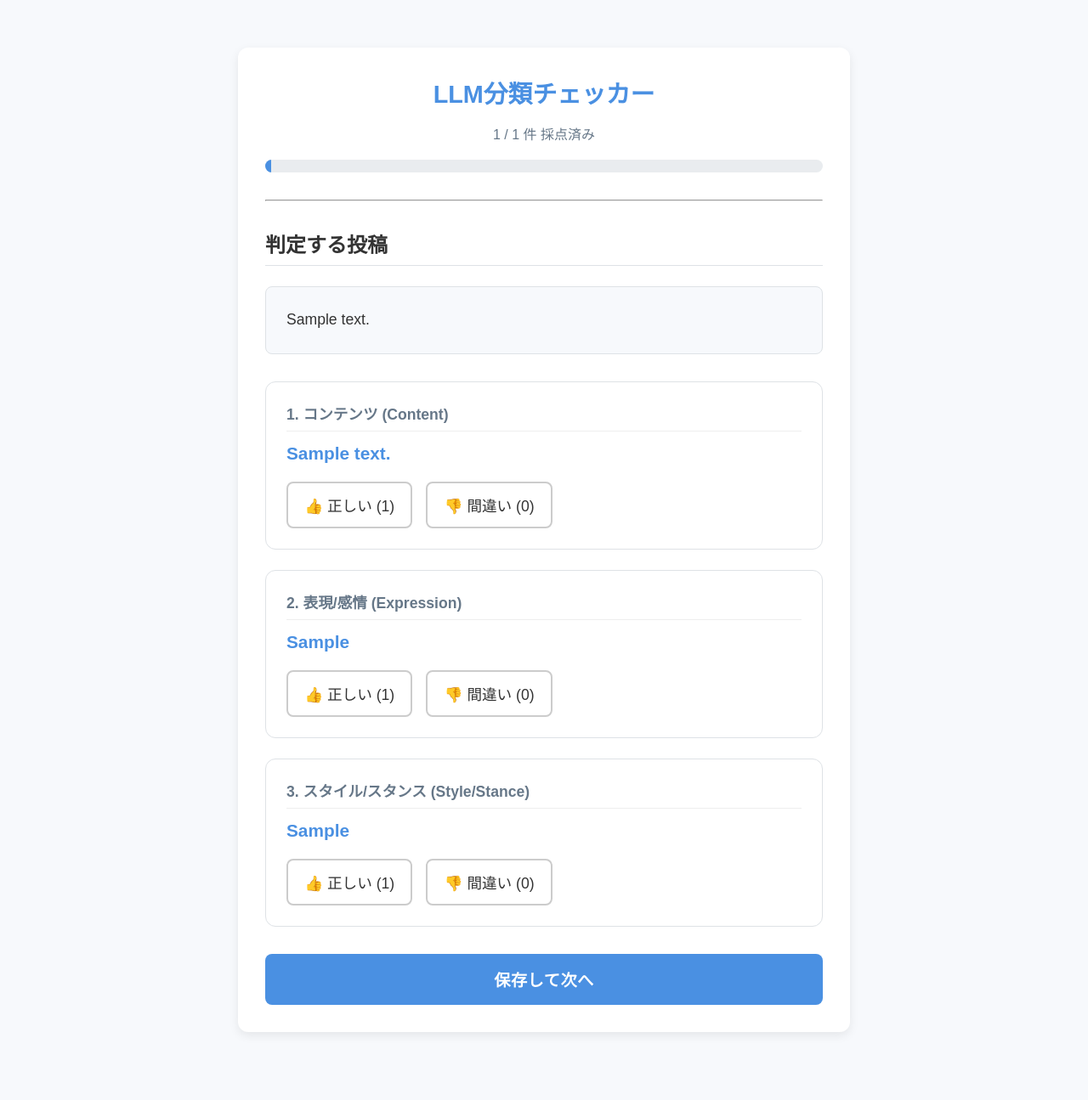
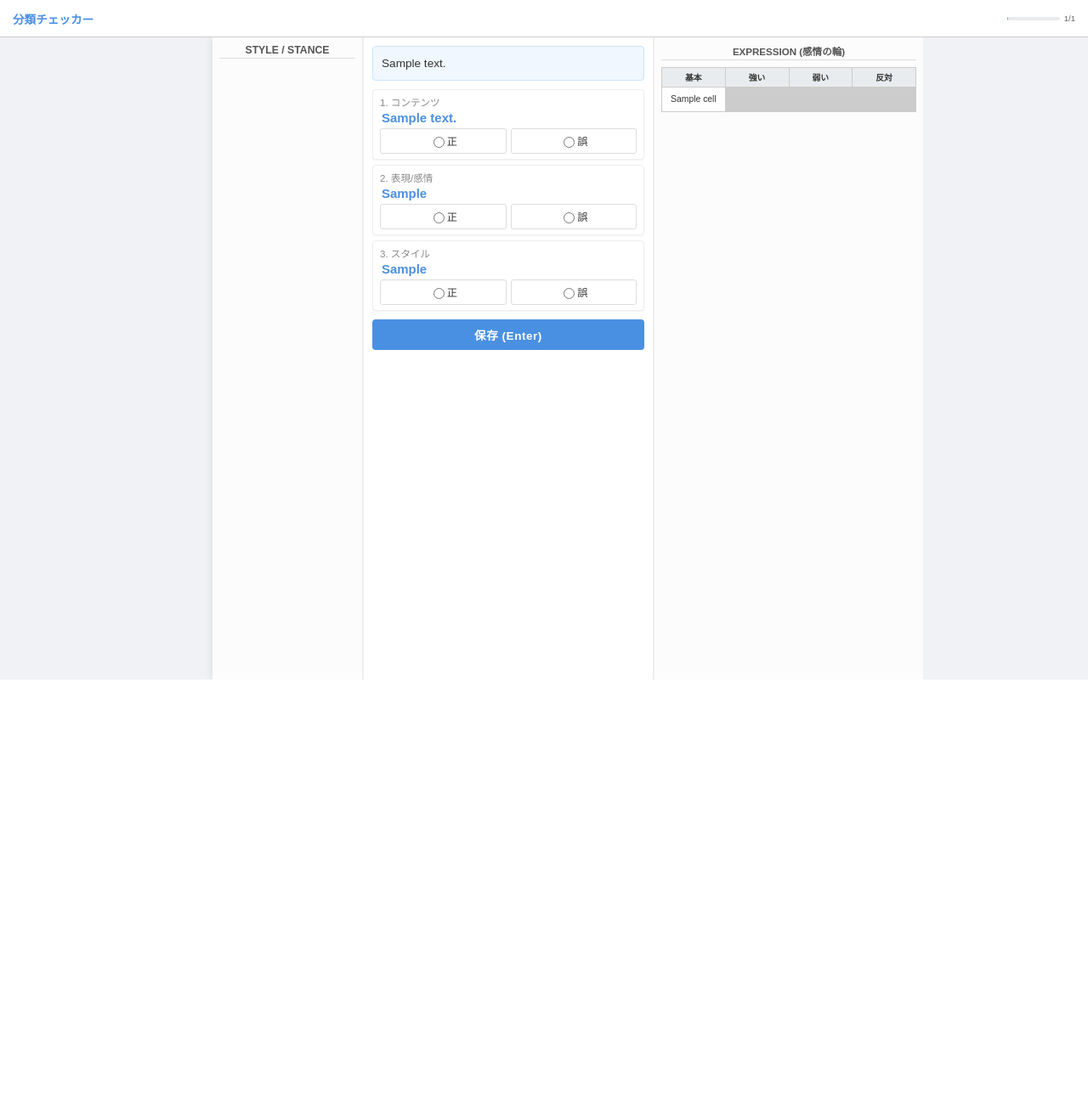
Before and after one commit to Yukihira00/kenkyuu, a FastAPI app: template templates/checker.html in a window 1280 px wide. Shown: the whole page at 85% size. After the commit the page ends 800 px from the top, so only its background shows below. Run offline with FastAPI, Linux system fonts and the light colour scheme; the template is opened without the code that fills it: most values are stand-ins (such as "Sample title", 1, 10 or a date in 2020).

Commit message:
項目追加

```diff
--- a/templates/checker.html
+++ b/templates/checker.html
@@ -6,164 +6,287 @@
     <meta name="viewport" content="width=device-width, initial-scale=1.0">
     <link rel="stylesheet" href="/static/style.css">
     <style>
+        /* --- 超コンパクト・レイアウト --- */
+        body {
+            margin: 0;
+            padding: 0;
+            background-color: #f0f2f5;
+            height: 100vh;
+            overflow: hidden; /* スクロール禁止 */
+            display: flex;
+            flex-direction: column;
+            font-size: 0.85em; /* 全体の文字を小さく */
+        }
+
+        /* ヘッダー */
+        .app-header {
+            background: white;
+            padding: 4px 15px;
+            border-bottom: 1px solid #ccc;
+            flex: 0 0 auto;
+            display: flex;
+            justify-content: space-between;
+            align-items: center;
+            height: 35px;
+            z-index: 10;
+        }
+        .app-header h1 { margin: 0; font-size: 1em; color: var(--primary-color); }
+
+        /* メインコンテナ（中央寄せ・幅固定） */
+        .main-container {
+            display: flex;
+            flex: 1;
+            overflow: hidden;
+            width: 100%;
+            justify-content: center; /* 画面中央に配置 */
+            background-color: #f0f2f5; /* 余白はグレー */
+        }
+
+        /* コンテンツラッパー（3カラムを束ねる） */
+        .content-wrapper {
+            display: flex;
+            width: 780px; /* 全体を約800pxに収める */
+            background-color: white;
+            box-shadow: 0 0 10px rgba(0,0,0,0.1);
+        }
+
+        /* --- 左サイドバー（スタイル一覧）: 極細 --- */
+        .sidebar-left {
+            width: 160px; /* 幅を固定 */
+            background: #fcfcfc;
+            border-right: 1px solid #eee;
+            overflow-y: auto;
+            padding: 8px;
+            flex-shrink: 0;
+            font-size: 0.9em;
+        }
+        .sidebar-left h3 { font-size: 1em; margin: 0 0 8px 0; color: #555; text-align: center; border-bottom: 1px solid #ddd; padding-bottom: 2px; }
+        .style-group { margin-bottom: 8px; }
+        .style-group h4 { margin: 0 0 2px 0; color: var(--primary-color); font-size: 0.9em; border-bottom: 1px dashed #ccc; }
+        .style-item { display: block; padding: 1px 0 1px 4px; color: #333; line-height: 1.2; }
+        .style-item:hover { background-color: #e9ecef; border-radius: 3px; }
+
+        /* --- 中央エリア（採点フォーム）: 固定幅 --- */
+        .center-content {
+            width: 320px; /* 幅を固定 */
+            flex-shrink: 0;
+            padding: 10px;
+            overflow-y: auto;
+            background: white;
+            border-right: 1px solid #eee;
+            border-left: 1px solid #eee;
+        }
+
+        /* --- 右サイドバー（感情一覧）: 固定幅 --- */
+        .sidebar-right {
+            width: 300px; /* 幅を固定（伸び縮みさせない） */
+            background: #fcfcfc;
+            border-left: 1px solid #eee;
+            overflow-y: auto;
+            padding: 8px;
+            flex-shrink: 0;
+            font-size: 0.85em;
+        }
+        .sidebar-right h3 { font-size: 1em; margin: 0 0 8px 0; color: #555; text-align: center; border-bottom: 1px solid #ddd; padding-bottom: 2px; }
+
+        /* 感情テーブル (Grid) */
+        .emotion-grid {
+            display: grid;
+            grid-template-columns: repeat(4, 1fr);
+            gap: 1px;
+            background-color: #ccc;
+            border: 1px solid #ccc;
+        }
+        .grid-header {
+            background-color: #e9ecef;
+            font-weight: bold;
+            text-align: center;
+            padding: 4px 1px;
+            font-size: 0.85em;
+        }
+        .grid-cell {
+            background-color: white;
+            text-align: center;
+            padding: 4px 1px;
+            display: flex;
+            align-items: center;
+            justify-content: center;
+            word-break: break-all;
+            min-height: 20px;
+            line-height: 1.1;
+            font-size: 0.9em;
+        }
+        .grid-cell:hover { background-color: #f0f8ff; }
+
+        /* --- 採点フォーム内の要素 --- */
         .post-text {
-            background-color: #f7f9fc;
-            border: 1px solid #dee2e6;
-            padding: 1.5rem;
-            border-radius: 8px;
-            font-size: 1.1em;
-            line-height: 1.7;
-            white-space: pre-wrap; /* 改行をそのまま表示 */
-            margin-bottom: 2rem;
+            background-color: #f0f7ff;
+            border: 1px solid #cce5ff;
+            padding: 10px;
+            border-radius: 4px;
+            font-size: 1em;
+            line-height: 1.4;
+            white-space: pre-wrap;
+            margin-bottom: 10px;
+            max-height: 120px;
+            overflow-y: auto;
         }
         .judgment-box {
-            border: 1px solid var(--border-color);
-            border-radius: var(--border-radius);
-            margin-bottom: 1.5rem;
-            padding: 1.5rem;
+            border: 1px solid #eee;
+            border-radius: 4px;
+            padding: 6px 8px;
+            margin-bottom: 6px;
+            background: #fff;
+            box-shadow: 0 1px 2px rgba(0,0,0,0.05);
         }
         .judgment-box h3 {
-            font-size: 1.1em;
-            color: var(--text-color-light);
-            margin-top: 0;
-            margin-bottom: 0.5rem;
-            padding-bottom: 0.5rem;
-            border-bottom: 1px solid #eee;
+            font-size: 0.85em;
+            color: #888;
+            margin: 0 0 2px 0;
+            font-weight: normal;
         }
         .llm-guess {
-            font-size: 1.3em;
-            font-weight: 700;
+            font-size: 1.1em;
+            font-weight: bold;
             color: var(--primary-color);
-            margin-bottom: 1rem;
+            margin-bottom: 4px;
+            padding-left: 2px;
+            white-space: nowrap;
+            overflow: hidden;
+            text-overflow: ellipsis;
         }
-        .radio-group {
-            display: flex;
-            gap: 1rem;
+        .radio-group { display: flex; gap: 5px; }
+        .radio-label {
+            display: flex; align-items: center; justify-content: center; cursor: pointer;
+            padding: 2px 0;
+            border: 1px solid #ddd; border-radius: 3px;
+            transition: all 0.1s; background: #fff; flex: 1;
+            font-size: 0.9em;
+            height: 24px;
         }
-        .radio-label {
-            display: flex;
-            align-items: center;
-            cursor: pointer;
-            font-size: 1.1em;
-            padding: 0.8rem 1.2rem;
-            border-radius: 8px;
-            border: 2px solid #ccc;
-            transition: all 0.2s;
-        }
-        .radio-label input {
-            display: none;
-        }
-        /* 1: 正解 */
-        .radio-label.correct:hover { background-color: #e6f7ff; }
-        .radio-label.correct input:checked + span {
-            color: #096dd9;
-            font-weight: 700;
-        }
+        .radio-label:hover { border-color: #bbb; background-color: #fafafa; }
+
+        .radio-label.correct input:checked + span { color: #28a745; font-weight: bold; }
+        .radio-label.incorrect input:checked + span { color: #dc3545; font-weight: bold; }
+
         input[name$="_score"][value="1"]:checked + .radio-label {
-            border-color: #096dd9;
-            background-color: #e6f7ff;
-        }
-        /* 0: 不正解 */
-        .radio-label.incorrect:hover { background-color: #fff1f0; }
-        .radio-label.incorrect input:checked + span {
-            color: #d4380d;
-            font-weight: 700;
+            border-color: #28a745; background-color: #e6ffec; border-width: 1px;
         }
         input[name$="_score"][value="0"]:checked + .radio-label {
-            border-color: #d4380d;
-            background-color: #fff1f0;
+            border-color: #dc3545; background-color: #ffe6e6; border-width: 1px;
         }
 
-        .submit-button {
-            text-align: center;
-            margin-top: 2rem;
-        }
-        .progress-bar {
-            width: 100%;
-            background-color: #e9ecef;
-            border-radius: 8px;
-            margin-bottom: 0.5rem;
-            overflow: hidden;
-        }
-        .progress-bar-inner {
-            height: 15px;
-            width: {{ progress_percent }}%;
-            background-color: var(--primary-color);
-            transition: width 0.3s;
-        }
+        .submit-button { text-align: center; margin-top: 10px; padding-bottom: 10px;}
+
+        /* プログレスバー */
+        .progress-container { width: 80px; text-align: right; display: flex; align-items: center; gap: 5px; }
+        .progress-bar { width: 100%; background-color: #e9ecef; height: 4px; border-radius: 2px; overflow: hidden; }
+        .progress-bar-inner { height: 100%; background-color: var(--primary-color); transition: width 0.3s; }
+        .progress-text { font-size: 0.7em; color: #666; white-space: nowrap; }
+
     </style>
 </head>
 <body>
-    <div class="container">
-        <div class="card">
-            <h1>LLM分類チェッカー</h1>
-            <p style="text-align: center; color: var(--text-color-light);">
-                {{ scored_count }} / {{ total_count }} 件 採点済み
-            </p>
+    <div class="app-header">
+        <h1>分類チェッカー</h1>
+        <div class="progress-container">
             <div class="progress-bar">
-                <div class="progress-bar-inner"></div>
+                <div class="progress-bar-inner" style="width: {{ progress_percent }}%;"></div>
+            </div>
+            <span class="progress-text">{{ scored_count }}/{{ total_count }}</span>
+        </div>
     </div>
 
-            <hr style="margin: 2rem 0;">
+    <div class="main-container">
+        <div class="content-wrapper">
 
-            <h2>判定する投稿</h2>
+            <div class="sidebar-left">
+                <h3>STYLE / STANCE</h3>
+                {% for group_name, categories in style_categories.items() %}
+                <div class="style-group">
+                    <h4>{{ group_name }}</h4>
+                    {% for cat in categories %}
+                    <div class="style-item">{{ cat }}</div>
+                    {% endfor %}
+                </div>
+                {% endfor %}
+            </div>
+
+            <div class="center-content">
                 <div class="post-text">{{ post.post_text }}</div>
 
                 <form action="/save_judgment" method="post">
                     <input type="hidden" name="index" value="{{ index }}">
 
                     <div class="judgment-box">
-                    <h3>1. コンテンツ (Content)</h3>
-                    <p class="llm-guess">{{ post.llm_content_category }}</p>
+                        <h3>1. コンテンツ</h3>
+                        <div class="llm-guess" title="{{ post.llm_content_category }}">{{ post.llm_content_category }}</div>
                         <div class="radio-group">
                             <label class="radio-label correct">
                                 <input type="radio" name="content_score" value="1" required>
-                            <span>👍 正しい (1)</span>
+                                <span>正</span>
                             </label>
                             <label class="radio-label incorrect">
                                 <input type="radio" name="content_score" value="0">
-                            <span>👎 間違い (0)</span>
+                                <span>誤</span>
                             </label>
                         </div>
                     </div>
 
                     <div class="judgment-box">
-                    <h3>2. 表現/感情 (Expression)</h3>
-                    <p class="llm-guess">{{ post.llm_expression_category }}</p>
+                        <h3>2. 表現/感情</h3>
+                        <div class="llm-guess" title="{{ post.llm_expression_category }}">{{ post.llm_expression_category }}</div>
                         <div class="radio-group">
                             <label class="radio-label correct">
                                 <input type="radio" name="expression_score" value="1" required>
-                            <span>👍 正しい (1)</span>
+                                <span>正</span>
                             </label>
                             <label class="radio-label incorrect">
                                 <input type="radio" name="expression_score" value="0">
-                            <span>👎 間違い (0)</span>
+                                <span>誤</span>
                             </label>
                         </div>
                     </div>
 
                     <div class="judgment-box">
-                    <h3>3. スタイル/スタンス (Style/Stance)</h3>
-                    <p class="llm-guess">{{ post.llm_style_stance_category }}</p>
+                        <h3>3. スタイル</h3>
+                        <div class="llm-guess" title="{{ post.llm_style_stance_category }}">{{ post.llm_style_stance_category }}</div>
                         <div class="radio-group">
                             <label class="radio-label correct">
                                 <input type="radio" name="style_score" value="1" required>
-                            <span>👍 正しい (1)</span>
+                                <span>正</span>
                             </label>
                             <label class="radio-label incorrect">
                                 <input type="radio" name="style_score" value="0">
-                            <span>👎 間違い (0)</span>
+                                <span>誤</span>
                             </label>
                         </div>
                     </div>
 
                     <div class="submit-button">
-                    <button type="submit" class="btn btn-primary btn-block" style="font-size: 1.2em; padding: 1rem;">
-                        保存して次へ
+                        <button type="submit" class="btn btn-primary btn-block" style="width: 100%; padding: 8px; font-size: 1em; font-weight: bold; border-radius: 4px;">
+                            保存 (Enter)
                         </button>
                     </div>
                 </form>
             </div>
+
+            <div class="sidebar-right">
+                <h3>EXPRESSION (感情の輪)</h3>
+                <div class="emotion-grid">
+                    <div class="grid-header">基本</div>
+                    <div class="grid-header">強い</div>
+                    <div class="grid-header">弱い</div>
+                    <div class="grid-header">反対</div>
+
+                    {% for row in expression_categories %}
+                        {% for cell in row %}
+                            <div class="grid-cell">{{ cell }}</div>
+                        {% endfor %}
+                    {% endfor %}
+                </div>
+            </div>
+        </div>
     </div>
 </body>
 </html>
```
Also changed, not shown: check_tool.py (+70 -14 lines), analysis_for_checking_01.csv. Lines whose indentation alone changed are shown as unchanged.
